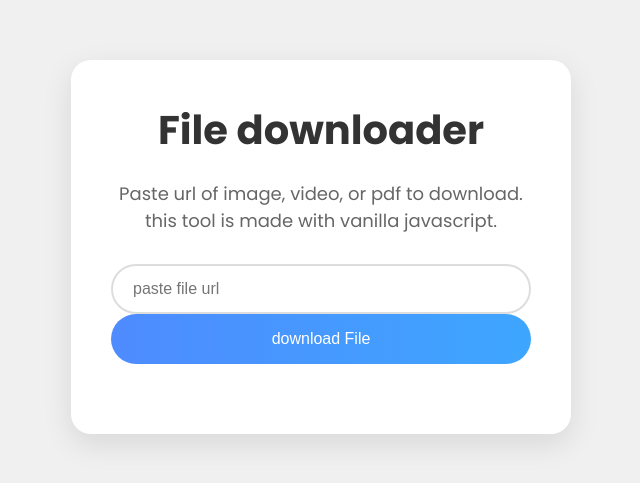
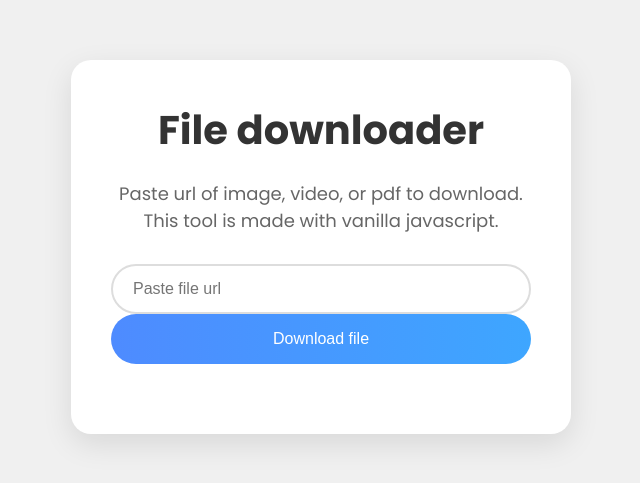
Before and after one commit to OracleBrain/File-downloader, a plain HTML site: page index.html in a window 1280 px wide. Shown: the part 153-636 px from the top of the page, 319-959 px from the left. Drawn offline with Linux system fonts and the light colour scheme.

Commit message:
Change interface text for consistency Text changed to follow English conventions

```diff
--- a/index.html
+++ b/index.html
@@ -10,11 +10,11 @@
     <div class="wrapper">
         <header>
             <h1>File downloader</h1>
-            <p>Paste url of image, video, or pdf to download. this tool is made with vanilla javascript.</p>
+            <p>Paste url of image, video, or pdf to download. This tool is made with vanilla javascript.</p>
         </header>
         <form action="#">
-        <input type="url" placeholder="paste file url" required>
-        <button>download File</button>
+        <input type="url" placeholder="Paste file url" required>
+        <button>Download file</button>
         </form>
     </div>
 
```
